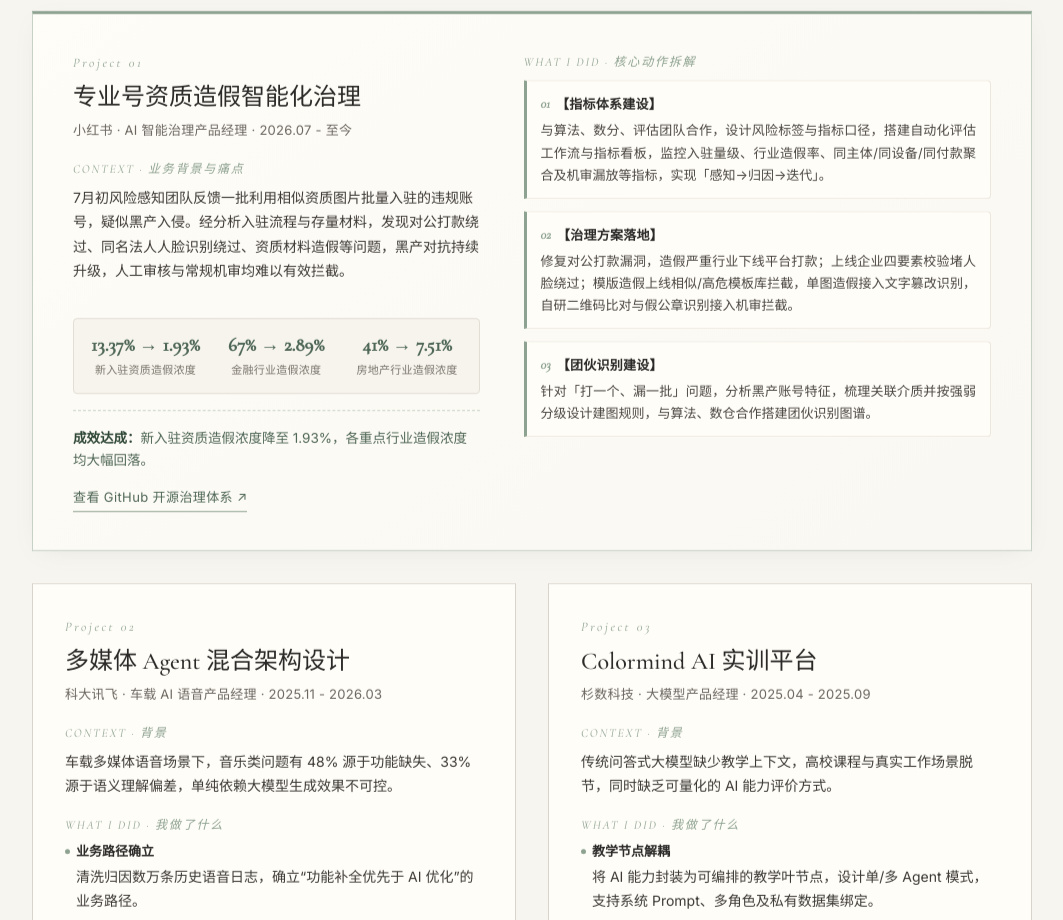
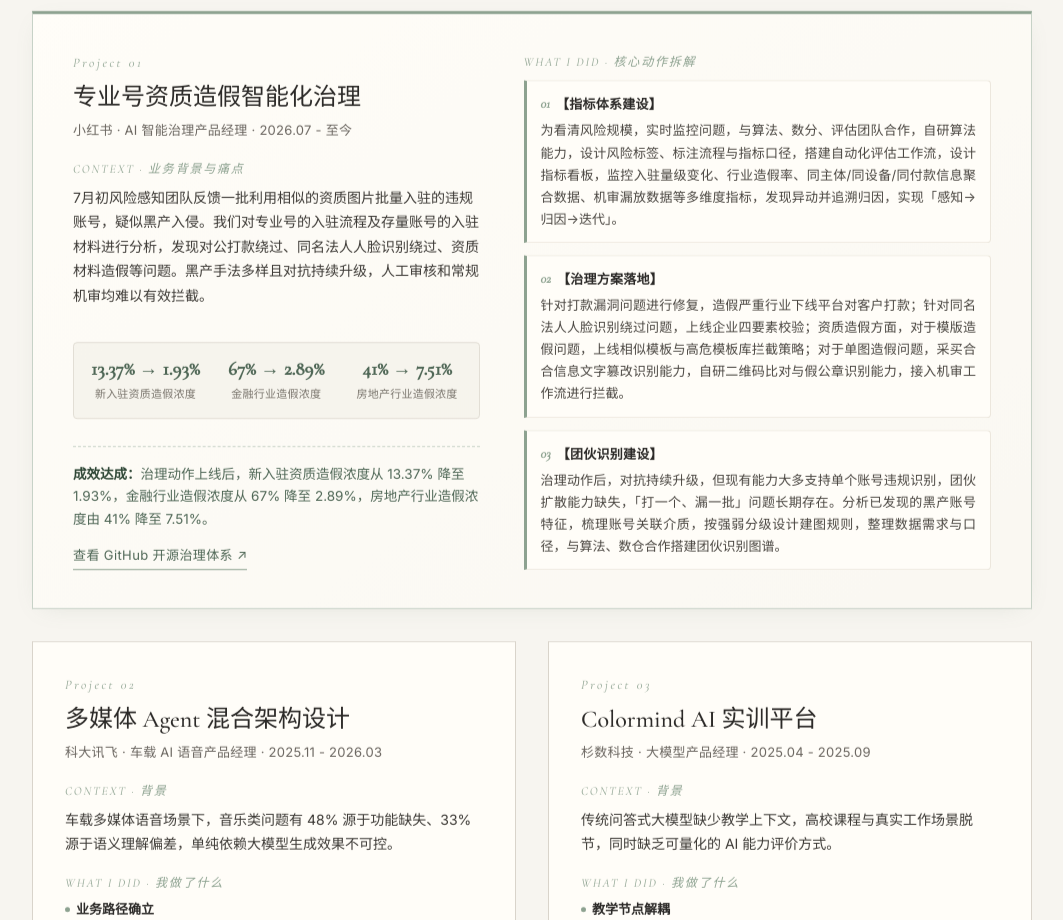
Before and after one commit to Sinera-kiki/portfolio, a Vue app: page / in a window 1280 px wide. Shown: the part 2920-3840 px from the top of the page, without its empty margins (108-1171 px from the left). Built offline with nearby package versions, Linux system fonts and the light colour scheme.

Commit message:
revert: restore full featured project copy

```diff
--- a/src/pages/Home.vue
+++ b/src/pages/Home.vue
@@ -58,7 +58,7 @@ const projects = [
     featured: true,
     title: '专业号资质造假智能化治理',
     org: '小红书 · AI 智能治理产品经理 · 2026.07 - 至今',
-    context: '7月初风险感知团队反馈一批利用相似资质图片批量入驻的违规账号，疑似黑产入侵。经分析入驻流程与存量材料，发现对公打款绕过、同名法人人脸识别绕过、资质材料造假等问题，黑产对抗持续升级，人工审核与常规机审均难以有效拦截。',
+    context: '7月初风险感知团队反馈一批利用相似的资质图片批量入驻的违规账号，疑似黑产入侵。我们对专业号的入驻流程及存量账号的入驻材料进行分析，发现对公打款绕过、同名法人人脸识别绕过、资质材料造假等问题。黑产手法多样且对抗持续升级，人工审核和常规机审均难以有效拦截。',
     metrics: [
       { value: '13.37% → 1.93%', label: '新入驻资质造假浓度' },
       { value: '67% → 2.89%', label: '金融行业造假浓度' },
@@ -67,18 +67,18 @@ const projects = [
     actions: [
       {
         tag: '指标体系建设',
-        text: '与算法、数分、评估团队合作，设计风险标签与指标口径，搭建自动化评估工作流与指标看板，监控入驻量级、行业造假率、同主体/同设备/同付款聚合及机审漏放等指标，实现「感知→归因→迭代」。'
+        text: '为看清风险规模，实时监控问题，与算法、数分、评估团队合作，自研算法能力，设计风险标签、标注流程与指标口径，搭建自动化评估工作流，设计指标看板，监控入驻量级变化、行业造假率、同主体/同设备/同付款信息聚合数据、机审漏放数据等多维度指标，发现异动并追溯归因，实现「感知→归因→迭代」。'
       },
       {
         tag: '治理方案落地',
-        text: '修复对公打款漏洞，造假严重行业下线平台打款；上线企业四要素校验堵人脸绕过；模版造假上线相似/高危模板库拦截，单图造假接入文字篡改识别，自研二维码比对与假公章识别接入机审拦截。'
+        text: '针对打款漏洞问题进行修复，造假严重行业下线平台对客户打款；针对同名法人人脸识别绕过问题，上线企业四要素校验；资质造假方面，对于模版造假问题，上线相似模板与高危模板库拦截策略；对于单图造假问题，采买合合信息文字篡改识别能力，自研二维码比对与假公章识别能力，接入机审工作流进行拦截。'
       },
       {
         tag: '团伙识别建设',
-        text: '针对「打一个、漏一批」问题，分析黑产账号特征，梳理关联介质并按强弱分级设计建图规则，与算法、数仓合作搭建团伙识别图谱。'
+        text: '治理动作后，对抗持续升级，但现有能力大多支持单个账号违规识别，团伙扩散能力缺失，「打一个、漏一批」问题长期存在。分析已发现的黑产账号特征，梳理账号关联介质，按强弱分级设计建图规则，整理数据需求与口径，与算法、数仓合作搭建团伙识别图谱。'
       }
     ],
-    result: '新入驻资质造假浓度降至 1.93%，各重点行业造假浓度均大幅回落。',
+    result: '治理动作上线后，新入驻资质造假浓度从 13.37% 降至 1.93%，金融行业造假浓度从 67% 降至 2.89%，房地产行业造假浓度由 41% 降至 7.51%。',
     repo: 'https://github.com/Sinera-kiki/pro-qual-fraud-eval',
   },
   {
```
Also changed, not shown: 2 other files (tests, documents, lock files or other folders).
